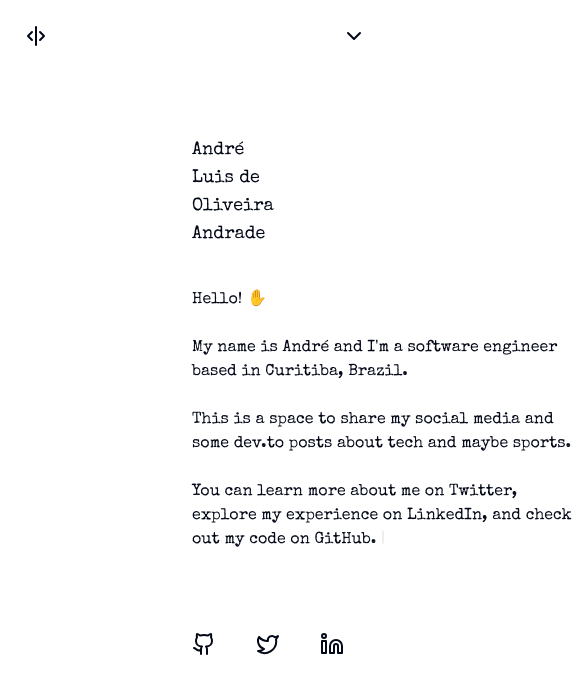
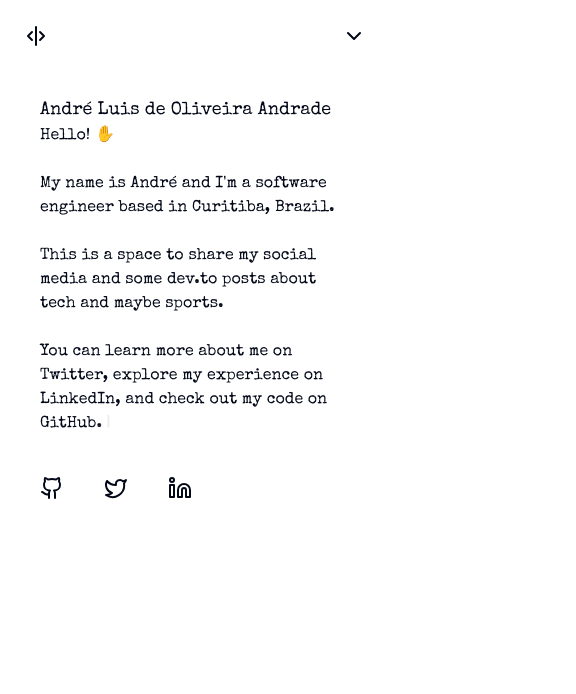
Before and after one commit to anddreluis2/anddreluis.dev, a Next.js app: page / in a window 390 px wide. Shown: the top 694 px of the page, 576 px wide, since content can reach past the window. Built offline with nearby package versions, Linux system fonts and the light colour scheme.

Commit message:
responsive

```diff
--- a/app/my-posts/page.tsx
+++ b/app/my-posts/page.tsx
@@ -11,7 +11,7 @@ export default async function MyPosts() {
   const posts = await getPosts();
 
   return (
-    <main className="flex min-h-screen flex-col items-start py-16 px-48">
+    <main className="flex min-h-screen flex-col items-start font-xs px-8 py-10 sm:py-16 sm:px-48">
       {posts.map((post: PostsType) => (
         <Link
           target="blank"
--- a/app/page.tsx
+++ b/app/page.tsx
@@ -5,9 +5,9 @@ import Link from "next/link";
 export default function Home() {
   return (
     <>
-      <main className="flex min-h-screen flex-col items-start  py-16 px-48">
+      <main className="flex flex-col items-start sm:py-16 py-6 sm:px-48 px-10">
         <div className="text-lg">André Luis de Oliveira Andrade</div>
-        <div className="w-96 py-10">
+        <div className="sm:w-full md:w-96 px-0">
           Hello! ✋ <br />
           <br />
           My name is André and I'm a software engineer based in Curitiba,
--- a/components/header/components/dropdown-header.tsx
+++ b/components/header/components/dropdown-header.tsx
@@ -5,6 +5,7 @@ import {
   DropdownMenuTrigger,
 } from "@/components/ui/dropdown-menu";
 import { ChevronDown } from "lucide-react";
+import Link from "next/link";
 
 export function DropdownHeader() {
   return (
@@ -14,19 +15,19 @@ export function DropdownHeader() {
       </DropdownMenuTrigger>
       <DropdownMenuContent align="end">
         <DropdownMenuItem>
-          <a href="/about" className="hover: cursor-pointer">
+          <Link href="/" className="hover: cursor-pointer">
             about me
-          </a>
+          </Link>
         </DropdownMenuItem>
         <DropdownMenuItem>
-          <a href="/contact" className="hover: cursor-pointer">
+          <Link href="/contact" className="hover: cursor-pointer">
             contact
-          </a>
+          </Link>
         </DropdownMenuItem>
         <DropdownMenuItem>
-          <a href="/my-posts" className="hover: cursor-pointer">
+          <Link href="/my-posts" className="hover: cursor-pointer">
             my posts
-          </a>
+          </Link>
         </DropdownMenuItem>
       </DropdownMenuContent>
     </DropdownMenu>
```
